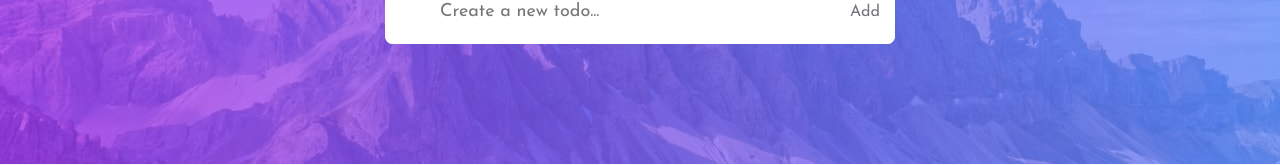
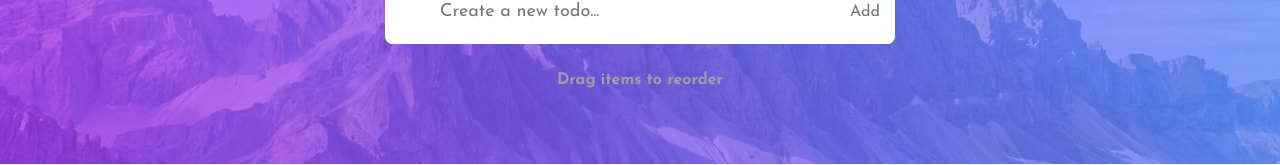
Before and after one commit to julian-leahy/react-todo-with-theme-switcher, a React (Create React App) app: page / in a window 1280 px wide. Shown: the part 136-301 px from the top of the page. Built offline with nearby package versions, Linux system fonts and the light colour scheme.

Commit message:
add text to inform items can be reordered

```diff
--- a/src/App.css
+++ b/src/App.css
@@ -46,3 +46,10 @@ body .hero {
   max-width: 54rem;
   padding: 0 1.5rem;
 }
+
+.drag-text {
+  text-align: center;
+  font-size: 1.6rem;
+  color: var(--footer);
+  margin-top: 1.6em;
+}
--- a/src/App.js
+++ b/src/App.js
@@ -139,6 +139,7 @@ function App() {
               ))
             }
           </div>
+          <h2 className="drag-text">Drag items to reorder</h2>
         </div>
       </div>
     </div>
```
